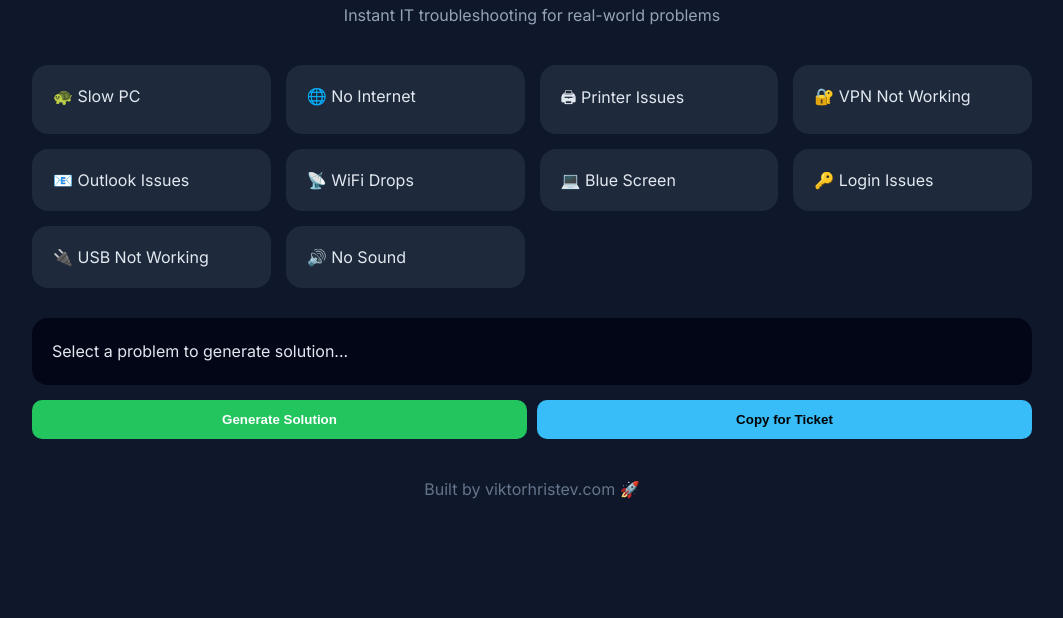
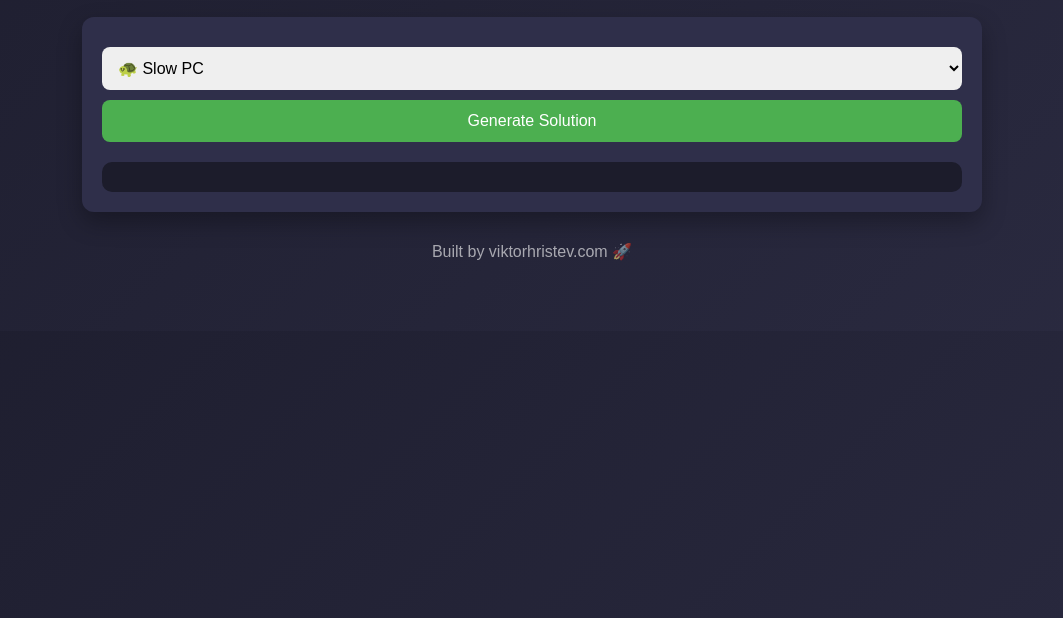
Before and after one commit to hristev96/hristev96.github.io, a plain HTML site: page index.html in a window 1280 px wide. Shown: the part 182-800 px from the top of the page, without its empty margins (108-1171 px from the left). Drawn offline with Linux system fonts and the light colour scheme.

Commit message:
Update index.html

```diff
--- a/index.html
+++ b/index.html
@@ -3,229 +3,205 @@
 <head>
 <meta charset="UTF-8">
 <meta name="viewport" content="width=device-width, initial-scale=1.0">
-<title>FixDesk - IT Troubleshooting</title>
-
-<link href="https://fonts.googleapis.com/css2?family=Inter:wght@300;400;600;700&display=swap" rel="stylesheet">
-
+<title>IT Troubleshooting Tool</title>
 <style>
 body {
-  font-family: 'Inter', sans-serif;
-  background: #0f172a;
-  color: #e2e8f0;
+  font-family: Arial, sans-serif;
+  background: linear-gradient(135deg, #1e1e2f, #2a2a40);
+  color: white;
   margin: 0;
+  padding: 0;
 }
 
 .container {
-  max-width: 1000px;
-  margin: 60px auto;
+  max-width: 900px;
+  margin: 50px auto;
   padding: 20px;
 }
 
 h1 {
-  font-size: 42px;
   text-align: center;
+  margin-bottom: 10px;
 }
 
-.subtitle {
+p {
   text-align: center;
-  color: #94a3b8;
-  margin-bottom: 40px;
-}
-
-.grid {
-  display: grid;
-  grid-template-columns: repeat(auto-fit, minmax(220px, 1fr));
-  gap: 15px;
+  opacity: 0.8;
 }
 
 .card {
-  background: #1e293b;
+  background: #2f2f4a;
   padding: 20px;
-  border-radius: 16px;
+  border-radius: 12px;
+  margin-top: 20px;
+  box-shadow: 0 10px 25px rgba(0,0,0,0.3);
+}
+
+select, button {
+  width: 100%;
+  padding: 12px;
+  margin-top: 10px;
+  border-radius: 8px;
+  border: none;
+  font-size: 16px;
+}
+
+button {
+  background: #4CAF50;
+  color: white;
   cursor: pointer;
   transition: 0.3s;
-  border: 1px solid transparent;
 }
 
-.card:hover {
-  transform: translateY(-5px);
-  border: 1px solid #38bdf8;
-}
-
-.card.active {
-  border: 1px solid #22c55e;
+button:hover {
+  background: #45a049;
 }
 
 .result {
-  margin-top: 30px;
-  background: #020617;
-  padding: 20px;
-  border-radius: 16px;
-  line-height: 1.7;
-}
-
-.buttons {
-  display: flex;
-  gap: 10px;
-  margin-top: 15px;
-}
-
-button {
-  flex: 1;
-  padding: 12px;
+  margin-top: 20px;
+  white-space: pre-wrap;
+  line-height: 1.6;
+  background: #1c1c2b;
+  padding: 15px;
   border-radius: 10px;
-  border: none;
-  cursor: pointer;
-  font-weight: 600;
-}
-
-.generate {
-  background: #22c55e;
-  color: white;
-}
-
-.copy {
-  background: #38bdf8;
-  color: black;
 }
 
 .footer {
   text-align: center;
-  margin-top: 40px;
-  color: #64748b;
+  margin-top: 30px;
+  opacity: 0.6;
 }
 </style>
 </head>
 <body>
 
 <div class="container">
-  <h1>⚡ FixDesk</h1>
-  <div class="subtitle">Instant IT troubleshooting for real-world problems</div>
+  <h1>🛠 IT Troubleshooting Tool</h1>
+  <p>Select an issue and get instant solutions</p>
 
-  <div class="grid" id="grid"></div>
+  <div class="card">
+    <select id="issue">
+      <option value="slow">🐢 Slow PC</option>
+      <option value="internet">🌐 No Internet</option>
+      <option value="printer">🖨 Printer Not Working</option>
+      <option value="vpn">🔐 VPN Not Connecting</option>
+      <option value="outlook">📧 Outlook Not Working</option>
+      <option value="wifi">📡 WiFi Disconnecting</option>
+      <option value="blue">💻 Blue Screen</option>
+      <option value="login">🔑 Cannot Login</option>
+      <option value="usb">🔌 USB Not Recognized</option>
+      <option value="audio">🔊 No Sound</option>
+    </select>
 
-  <div class="result" id="result">Select a problem to generate solution...</div>
+    <button onclick="generate()">Generate Solution</button>
 
-  <div class="buttons">
-    <button class="generate" onclick="generate()">Generate Solution</button>
-    <button class="copy" onclick="copyText()">Copy for Ticket</button>
+    <div id="result" class="result"></div>
   </div>
 
-  <div class="footer">Built by viktorhristev.com 🚀</div>
+  <div class="footer">
+    Built by viktorhristev.com 🚀
+  </div>
 </div>
 
 <script>
-const problems = {
-  "🐢 Slow PC": [
-    "Check CPU usage (Task Manager)",
-    "Check RAM usage",
-    "Disable startup apps",
-    "Scan for malware",
-    "Clean temp files",
-    "Restart PC"
-  ],
-  "🌐 No Internet": [
-    "Check cable connection",
-    "Restart router",
-    "Flush DNS",
-    "Check IP config",
-    "Test another device"
-  ],
-  "🖨 Printer Issues": [
-    "Check power",
-    "Check connection",
-    "Restart spooler",
-    "Reinstall drivers",
-    "Check paper"
-  ],
-  "🔐 VPN Not Working": [
-    "Check internet",
-    "Verify credentials",
-    "Restart VPN client",
-    "Change server",
-    "Check firewall"
-  ],
-  "📧 Outlook Issues": [
-    "Restart Outlook",
-    "Disable add-ins",
-    "Repair profile",
-    "Check server",
-    "Re-login"
-  ],
-  "📡 WiFi Drops": [
-    "Restart router",
-    "Reconnect network",
-    "Update drivers",
-    "Move closer",
-    "Check interference"
-  ],
-  "💻 Blue Screen": [
-    "Note error code",
-    "Update drivers",
-    "Run Windows Update",
-    "Check RAM",
-    "Scan malware"
-  ],
-  "🔑 Login Issues": [
-    "Check credentials",
-    "Reset password",
-    "Check Caps Lock",
-    "Restart device",
-    "Contact admin"
-  ],
-  "🔌 USB Not Working": [
-    "Try another port",
-    "Restart PC",
-    "Update drivers",
-    "Check device manager",
-    "Test device"
-  ],
-  "🔊 No Sound": [
-    "Check volume",
-    "Check output device",
-    "Restart audio service",
-    "Update drivers",
-    "Test headphones"
-  ]
-};
+function generate() {
+  const issue = document.getElementById("issue").value;
+  let result = "";
 
-let selected = null;
+  if (issue === "slow") {
+    result = `✔ Check CPU usage (Task Manager)
+✔ Check RAM usage
+✔ Disable startup programs
+✔ Scan for malware
+✔ Clean temporary files
+✔ Check disk usage (SSD/HDD)
+✔ Restart the computer`;
+  }
 
-const grid = document.getElementById("grid");
+  if (issue === "internet") {
+    result = `✔ Check cable connection
+✔ Restart router
+✔ Run network troubleshooter
+✔ Flush DNS (ipconfig /flushdns)
+✔ Check IP configuration
+✔ Try another device
+✔ Contact ISP`;
+  }
 
-Object.keys(problems).forEach(name => {
-  const div = document.createElement("div");
-  div.className = "card";
-  div.innerText = name;
+  if (issue === "printer") {
+    result = `✔ Ensure printer is powered ON
+✔ Check USB / network connection
+✔ Restart Print Spooler service
+✔ Set as default printer
+✔ Reinstall printer drivers
+✔ Check for paper/jam issues`;
+  }
 
-  div.onclick = () => {
-    document.querySelectorAll(".card").forEach(c => c.classList.remove("active"));
-    div.classList.add("active");
-    selected = name;
-  };
+  if (issue === "vpn") {
+    result = `✔ Check internet connection
+✔ Verify credentials
+✔ Restart VPN client
+✔ Change VPN server
+✔ Check firewall settings
+✔ Reinstall VPN software`;
+  }
 
-  grid.appendChild(div);
-});
+  if (issue === "outlook") {
+    result = `✔ Restart Outlook
+✔ Check internet connection
+✔ Repair Outlook profile
+✔ Disable add-ins
+✔ Re-enter email credentials
+✔ Check mail server status`;
+  }
 
-function generate() {
-  if (!selected) return;
+  if (issue === "wifi") {
+    result = `✔ Restart router
+✔ Forget and reconnect network
+✔ Update WiFi drivers
+✔ Move closer to router
+✔ Check interference
+✔ Reset network settings`;
+  }
 
-  const steps = problems[selected];
-  let text = "Hello,\n\nPlease follow the steps below:\n\n";
+  if (issue === "blue") {
+    result = `✔ Note error code
+✔ Restart system
+✔ Update drivers
+✔ Run Windows Update
+✔ Check RAM (Windows Memory Diagnostic)
+✔ Scan for malware
+✔ Check hardware issues`;
+  }
 
-  steps.forEach(s => {
-    text += "✔ " + s + "\n";
-  });
+  if (issue === "login") {
+    result = `✔ Check username/password
+✔ Ensure Caps Lock is off
+✔ Try password reset
+✔ Check domain connection
+✔ Restart computer
+✔ Contact administrator`;
+  }
 
-  text += "\nIf the issue persists, please contact IT support.\n\nBest regards,";
+  if (issue === "usb") {
+    result = `✔ Try different USB port
+✔ Restart computer
+✔ Update USB drivers
+✔ Check Device Manager
+✔ Test with another device
+✔ Enable USB in BIOS`;
+  }
 
-  document.getElementById("result").innerText = text;
-}
+  if (issue === "audio") {
+    result = `✔ Check volume levels
+✔ Check output device
+✔ Restart audio services
+✔ Update audio drivers
+✔ Test with headphones
+✔ Check system sound settings`;
+  }
 
-function copyText() {
-  const text = document.getElementById("result").innerText;
-  navigator.clipboard.writeText(text);
-  alert("Copied!");
+  document.getElementById("result").innerText = result;
 }
 </script>
 
```
